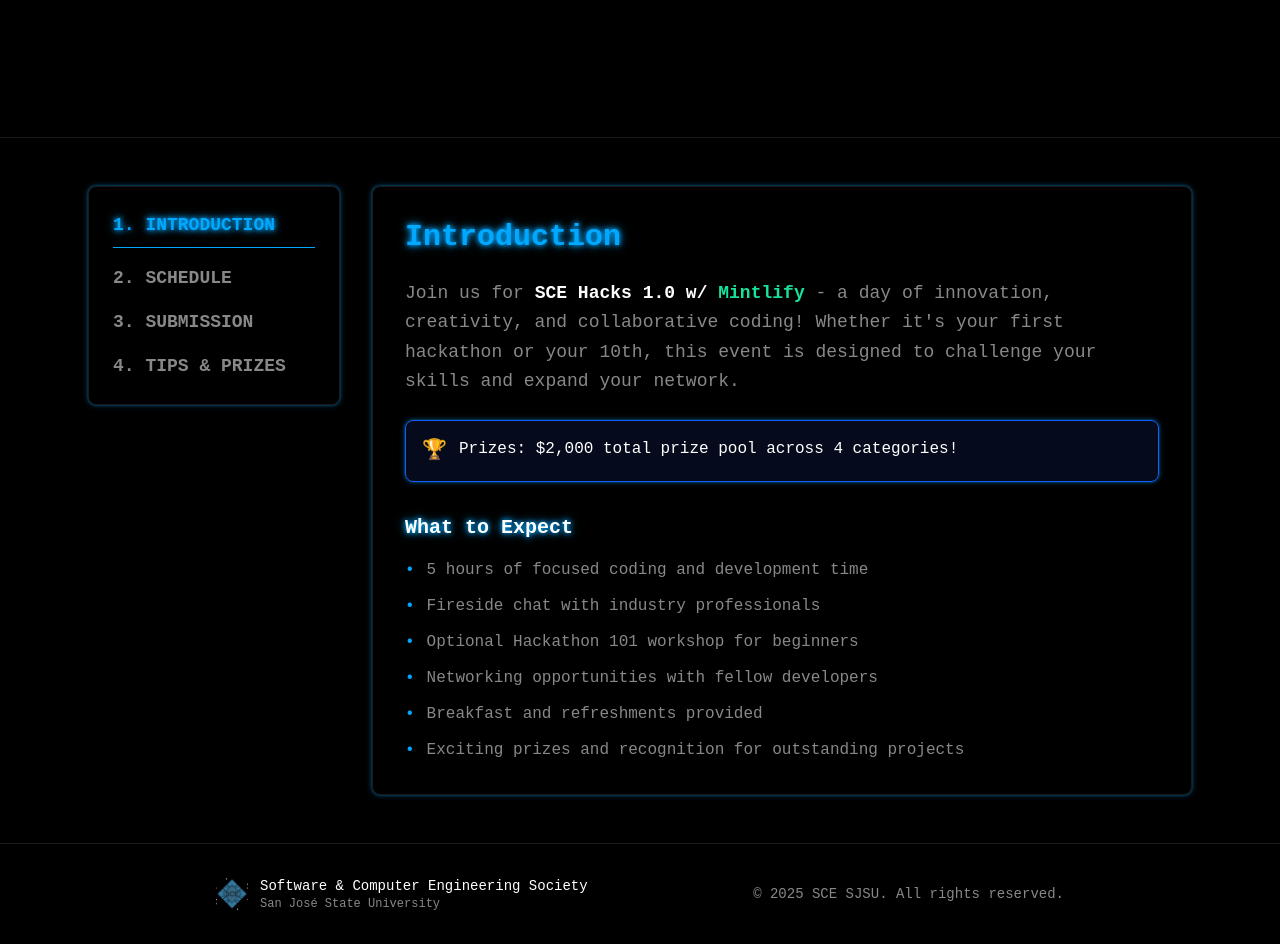
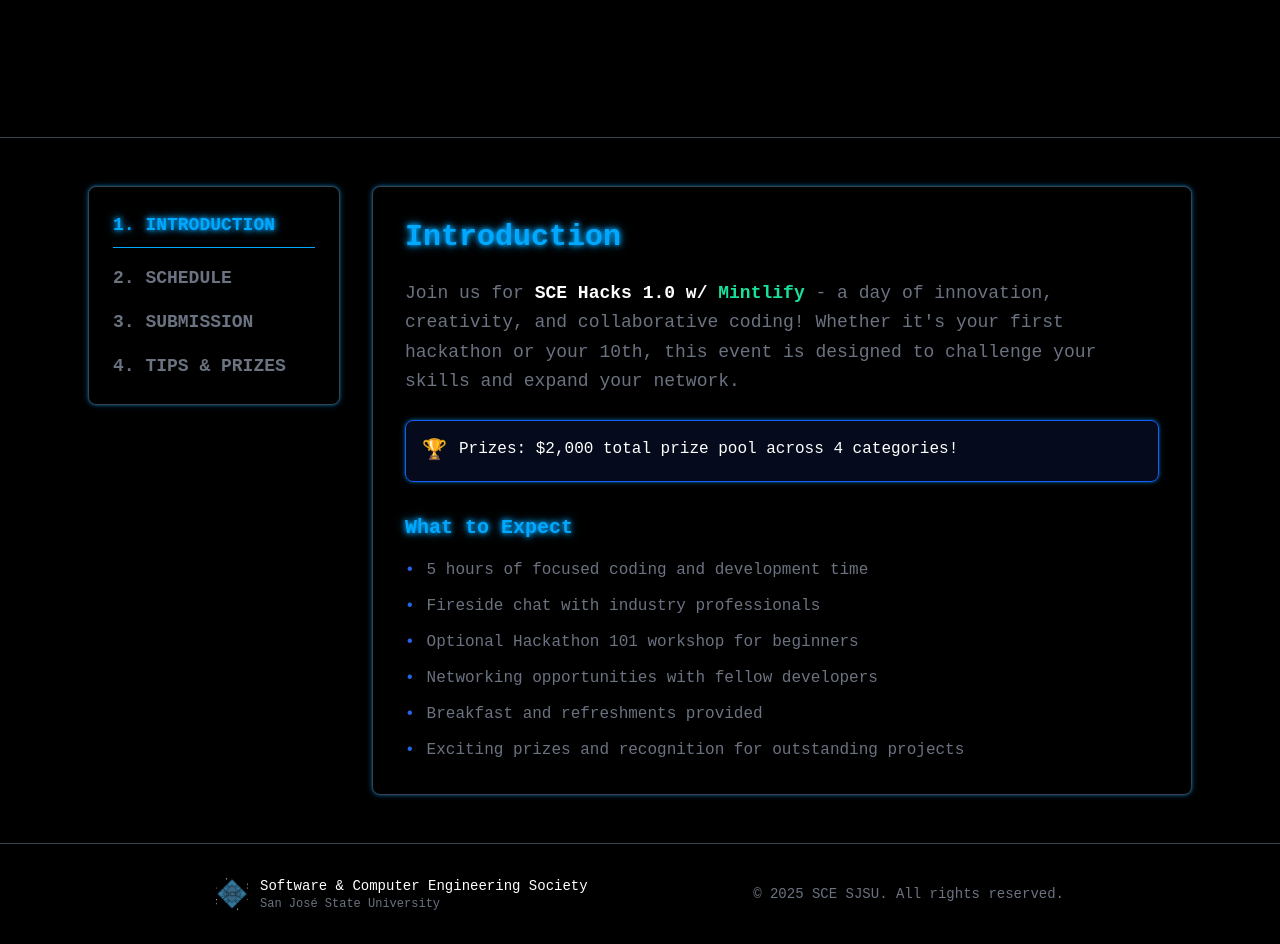
Before and after one commit to n8thantran/sce-hack, a Next.js app: page /hackathons/fall-2025 in a window 1280 px wide. Shown: the part 760-1704 px from the top of the page. Built offline with nearby package versions, Linux system fonts and the light colour scheme.

Commit message:
fix fonts

```diff
--- a/src/app/globals.css
+++ b/src/app/globals.css
@@ -3,11 +3,10 @@
 :root {
   --background: #000000;
   --foreground: #ffffff;
-  --accent: #00a8ff; /* Brighter blue */
-  --secondary: #1a1a1a; /* Darker gray */
-  --tertiary: #888888; /* Lighter gray */
+  --accent: #2563eb;
+  --secondary: #374151;
+  --tertiary: #6b7280;
   --nvidia-green: #76b900;
-  --hacker-green: #00ff00;
 }
 
 /* Remove dark mode media query since we're using black theme by default */
@@ -15,27 +14,7 @@
 body {
   background: var(--background);
   color: var(--foreground);
-  font-family: "Courier New", Courier, monospace;
-}
-
-/* Scanline effect */
-body::after {
-    content: " ";
-    display: block;
-    position: fixed;
-    top: 0;
-    left: 0;
-    width: 100%;
-    height: 100%;
-    background: repeating-linear-gradient(
-        0deg,
-        rgba(0, 0, 0, 0.3),
-        rgba(0, 0, 0, 0.3) 1px,
-        transparent 1px,
-        transparent 2px
-    );
-    pointer-events: none;
-    z-index: 9999;
+  font-family: system-ui, -apple-system, sans-serif;
 }
 
 /* Marquee animation */
@@ -68,93 +47,6 @@ body::after {
 /* Custom utilities for straight lines */
 .tracking-widest {
   letter-spacing: 0.3em;
-}
-
-/* New "hackery" styles */
-.text-glow {
-  text-shadow: 0 0 4px currentColor;
-}
-
-.text-glow-accent {
-  text-shadow: 0 0 5px var(--accent), 0 0 10px var(--accent);
-}
-
-.text-glow-green {
-  color: var(--hacker-green);
-  text-shadow: 0 0 5px var(--hacker-green);
-}
-
-.border-glow {
-    box-shadow: 0 0 3px rgba(0, 168, 255, 0.5), 0 0 6px rgba(0, 168, 255, 0.3);
-}
-
-@keyframes glitch {
-  2%,64% {
-    transform: translate(2px,0) skew(0deg);
-  }
-  4%,60% {
-    transform: translate(-2px,0) skew(0deg);
-  }
-  62% {
-    transform: translate(0,0) skew(5deg);
-  }
-}
-
-@keyframes glitch-top {
-  2%,64% {
-    transform: translate(2px,-2px);
-  }
-  4%,60% {
-    transform: translate(-2px,2px);
-  }
-  62% {
-    transform: translate(13px,-1px) skew(-13deg);
-  }
-}
-
-@keyframes glitch-bottom {
-  2%,64% {
-    transform: translate(-2px,0);
-  }
-  4%,60% {
-    transform: translate(-2px,0);
-  }
-  62% {
-    transform: translate(-22px,5px) skew(21deg);
-  }
-}
-
-.glitch {
-  position: relative;
-  animation: glitch 1s linear infinite;
-}
-
-.glitch::before,
-.glitch::after {
-  content: attr(data-text);
-  position: absolute;
-  top: 0;
-  left: 0;
-  width: 100%;
-  height: 100%;
-  background: var(--background);
-  overflow: hidden;
-}
-
-.glitch::before {
-  left: 2px;
-  text-shadow: -2px 0 var(--hacker-green);
-  animation: glitch-top 1s linear infinite;
-  clip-path: polygon(0 0, 100% 0, 100% 33%, 0 33%);
-  -webkit-clip-path: polygon(0 0, 100% 0, 100% 33%, 0 33%);
-}
-
-.glitch::after {
-  left: -2px;
-  text-shadow: -2px 0 var(--accent), 2px 2px var(--hacker-green);
-  animation: glitch-bottom 1.5s linear infinite;
-  clip-path: polygon(0 67%, 100% 67%, 100% 100%, 0 100%);
-  -webkit-clip-path: polygon(0 67%, 100% 67%, 100% 100%, 0 100%);
 }
 
 /* Custom color classes */
--- a/src/app/hackathons/fall-2025/page.tsx
+++ b/src/app/hackathons/fall-2025/page.tsx
@@ -69,7 +69,7 @@ export default function Fall2025Hackathon() {
               Join us for <strong className="text-foreground">SCE Hacks 1.0 w/ <span style={{ color: '#18e299' }}>Mintlify</span></strong> - a day of innovation, creativity, and collaborative coding! Whether it&apos;s your first hackathon or your 10th, this event is designed to challenge your skills and expand your network.
             </p>
 
-            <div className="bg-blue-900/20 border border-blue-600 rounded-lg p-4 mb-8 flex items-start gap-3 border-glow">
+            <div className="bg-blue-900/20 border border-blue-600 rounded-lg p-4 mb-8 flex items-start gap-3 hack-border-glow">
               <div className="text-blue-400 text-xl">🏆</div>
               <div>
                 <span className="text-foreground font-medium">Prizes: </span>
@@ -77,7 +77,7 @@ export default function Fall2025Hackathon() {
               </div>
             </div>
 
-            <h3 className="text-xl font-bold text-foreground mb-4 text-glow-accent">What to Expect</h3>
+            <h3 className="text-xl font-bold text-foreground mb-4 hack-text-glow-accent">What to Expect</h3>
 
             <ul className="space-y-3 text-tertiary">
               <li className="flex items-start gap-3">
@@ -284,10 +284,10 @@ export default function Fall2025Hackathon() {
               </div>
             </div>
 
-            <h3 className="text-xl font-bold text-foreground mb-4 text-glow-accent">Hackathon Tips</h3>
+            <h3 className="text-xl font-bold text-foreground mb-4 hack-text-glow-accent">Hackathon Tips</h3>
 
             <div className="grid md:grid-cols-2 gap-6">
-              <div className="bg-blue-900/20 border border-blue-600 rounded-lg p-4 border-glow">
+              <div className="bg-blue-900/20 border border-blue-600 rounded-lg p-4 hack-border-glow">
                 <div className="text-blue-400 font-bold mb-2">💡 Project Planning</div>
                 <ul className="text-tertiary space-y-1 text-sm">
                   <li>• Start simple and iterate</li>
@@ -297,7 +297,7 @@ export default function Fall2025Hackathon() {
                 </ul>
               </div>
 
-              <div className="bg-green-900/20 border border-green-600 rounded-lg p-4 border-glow">
+              <div className="bg-green-900/20 border border-green-600 rounded-lg p-4 hack-border-glow">
                 <div className="text-green-400 font-bold mb-2">👥 Team Strategy</div>
                 <ul className="text-tertiary space-y-1 text-sm">
                   <li>• Divide tasks based on strengths</li>
@@ -307,7 +307,7 @@ export default function Fall2025Hackathon() {
                 </ul>
               </div>
 
-              <div className="bg-yellow-900/20 border border-yellow-600 rounded-lg p-4 border-glow">
+              <div className="bg-yellow-900/20 border border-yellow-600 rounded-lg p-4 hack-border-glow">
                 <div className="text-yellow-400 font-bold mb-2">🏆 Winning Tips</div>
                 <ul className="text-tertiary space-y-1 text-sm">
                   <li>• Tell a compelling story</li>
@@ -317,7 +317,7 @@ export default function Fall2025Hackathon() {
                 </ul>
               </div>
 
-              <div className="bg-purple-900/20 border border-purple-600 rounded-lg p-4 border-glow">
+              <div className="bg-purple-900/20 border border-purple-600 rounded-lg p-4 hack-border-glow">
                 <div className="text-purple-400 font-bold mb-2">⚡ Technical Tips</div>
                 <ul className="text-tertiary space-y-1 text-sm">
                   <li>• Use familiar technologies</li>
@@ -336,8 +336,54 @@ export default function Fall2025Hackathon() {
   };
 
   return (
-    <div className="min-h-screen bg-background text-foreground">
-      {/* Header */}
+    <>
+      <style jsx>{`
+        .hackathon-container {
+          font-family: "Courier New", Courier, monospace;
+          --hack-accent: #00a8ff;
+          --hack-secondary: #1a1a1a;
+          --hack-tertiary: #888888;
+          --hack-green: #00ff00;
+        }
+
+        .hackathon-container::after {
+          content: " ";
+          display: block;
+          position: fixed;
+          top: 0;
+          left: 0;
+          width: 100%;
+          height: 100%;
+          background: repeating-linear-gradient(
+            0deg,
+            rgba(0, 0, 0, 0.3),
+            rgba(0, 0, 0, 0.3) 1px,
+            transparent 1px,
+            transparent 2px
+          );
+          pointer-events: none;
+          z-index: 9999;
+        }
+
+        .hack-text-glow-accent {
+          color: var(--hack-accent);
+          text-shadow: 0 0 5px var(--hack-accent), 0 0 10px var(--hack-accent);
+        }
+
+        .hack-border-glow {
+          box-shadow: 0 0 3px rgba(0, 168, 255, 0.5), 0 0 6px rgba(0, 168, 255, 0.3);
+        }
+
+        .hack-text-accent {
+          color: var(--hack-accent);
+        }
+
+        .hack-border-accent {
+          border-color: var(--hack-accent);
+        }
+      `}</style>
+      <div className="min-h-screen bg-background text-foreground hackathon-container">
+        {/* Header */}
       <header className="border-b border-secondary p-6">
         <div className="max-w-6xl mx-auto flex items-center gap-4">
           <Link href="/" className="flex items-center gap-4 hover:opacity-80 transition-opacity">
@@ -380,7 +426,7 @@ export default function Fall2025Hackathon() {
             <h1 className="text-6xl md:text-8xl font-bold text-foreground mb-4 tracking-tight">
               SCE HACKS 1.0
             </h1>
-            <div className="text-2xl md:text-3xl text-accent font-medium text-glow-accent">
+            <div className="text-2xl md:text-3xl text-accent font-medium hack-text-glow-accent">
               w/ <span style={{ color: '#18e299' }}>Mintlify</span>
             </div>
             <div className="text-xl md:text-2xl text-tertiary mt-4">
@@ -417,14 +463,14 @@ export default function Fall2025Hackathon() {
 
             {/* Left Sidebar Navigation */}
             <div className="lg:col-span-3">
-              <div className="bg-background border border-secondary rounded-lg p-6 border-glow">
+              <div className="bg-background border border-secondary rounded-lg p-6 hack-border-glow">
                 <nav className="space-y-4">
                   <button
                     onClick={() => setActiveSection(1)}
                     className={`w-full text-left text-lg font-bold pb-2 transition-colors cursor-pointer ${
                       activeSection === 1
-                        ? 'text-accent border-b border-accent text-glow-accent'
-                        : 'text-tertiary hover:text-accent'
+                        ? 'hack-text-accent border-b hack-border-accent hack-text-glow-accent'
+                        : 'text-tertiary hover:hack-text-accent'
                     }`}
                   >
                     1. INTRODUCTION
@@ -433,8 +479,8 @@ export default function Fall2025Hackathon() {
                     onClick={() => setActiveSection(2)}
                     className={`w-full text-left text-lg font-bold transition-colors cursor-pointer ${
                       activeSection === 2
-                        ? 'text-accent border-b border-accent pb-2 text-glow-accent'
-                        : 'text-tertiary hover:text-accent'
+                        ? 'hack-text-accent border-b hack-border-accent pb-2 hack-text-glow-accent'
+                        : 'text-tertiary hover:hack-text-accent'
                     }`}
                   >
                     2. SCHEDULE
@@ -443,8 +489,8 @@ export default function Fall2025Hackathon() {
                     onClick={() => setActiveSection(3)}
                     className={`w-full text-left text-lg font-bold transition-colors cursor-pointer ${
                       activeSection === 3
-                        ? 'text-accent border-b border-accent pb-2 text-glow-accent'
-                        : 'text-tertiary hover:text-accent'
+                        ? 'hack-text-accent border-b hack-border-accent pb-2 hack-text-glow-accent'
+                        : 'text-tertiary hover:hack-text-accent'
                     }`}
                   >
                     3. SUBMISSION
@@ -453,8 +499,8 @@ export default function Fall2025Hackathon() {
                     onClick={() => setActiveSection(4)}
                     className={`w-full text-left text-lg font-bold transition-colors cursor-pointer ${
                       activeSection === 4
-                        ? 'text-accent border-b border-accent pb-2 text-glow-accent'
-                        : 'text-tertiary hover:text-accent'
+                        ? 'hack-text-accent border-b hack-border-accent pb-2 hack-text-glow-accent'
+                        : 'text-tertiary hover:hack-text-accent'
                     }`}
                   >
                     4. TIPS & PRIZES
@@ -465,10 +511,10 @@ export default function Fall2025Hackathon() {
 
             {/* Main Content Area */}
             <div className="lg:col-span-9">
-              <div className="bg-background border border-secondary rounded-lg p-8 border-glow">
+              <div className="bg-background border border-secondary rounded-lg p-8 hack-border-glow">
 
                 {/* Dynamic Content Based on Active Section */}
-                <h2 className="text-2xl md:text-3xl font-bold text-accent mb-6 text-glow-accent">
+                <h2 className="text-2xl md:text-3xl font-bold hack-text-accent mb-6 hack-text-glow-accent">
                   {getSectionContent(activeSection).title}
                 </h2>
 
@@ -505,5 +551,6 @@ export default function Fall2025Hackathon() {
         </div>
       </footer>
     </div>
+    </>
   );
 }
```
